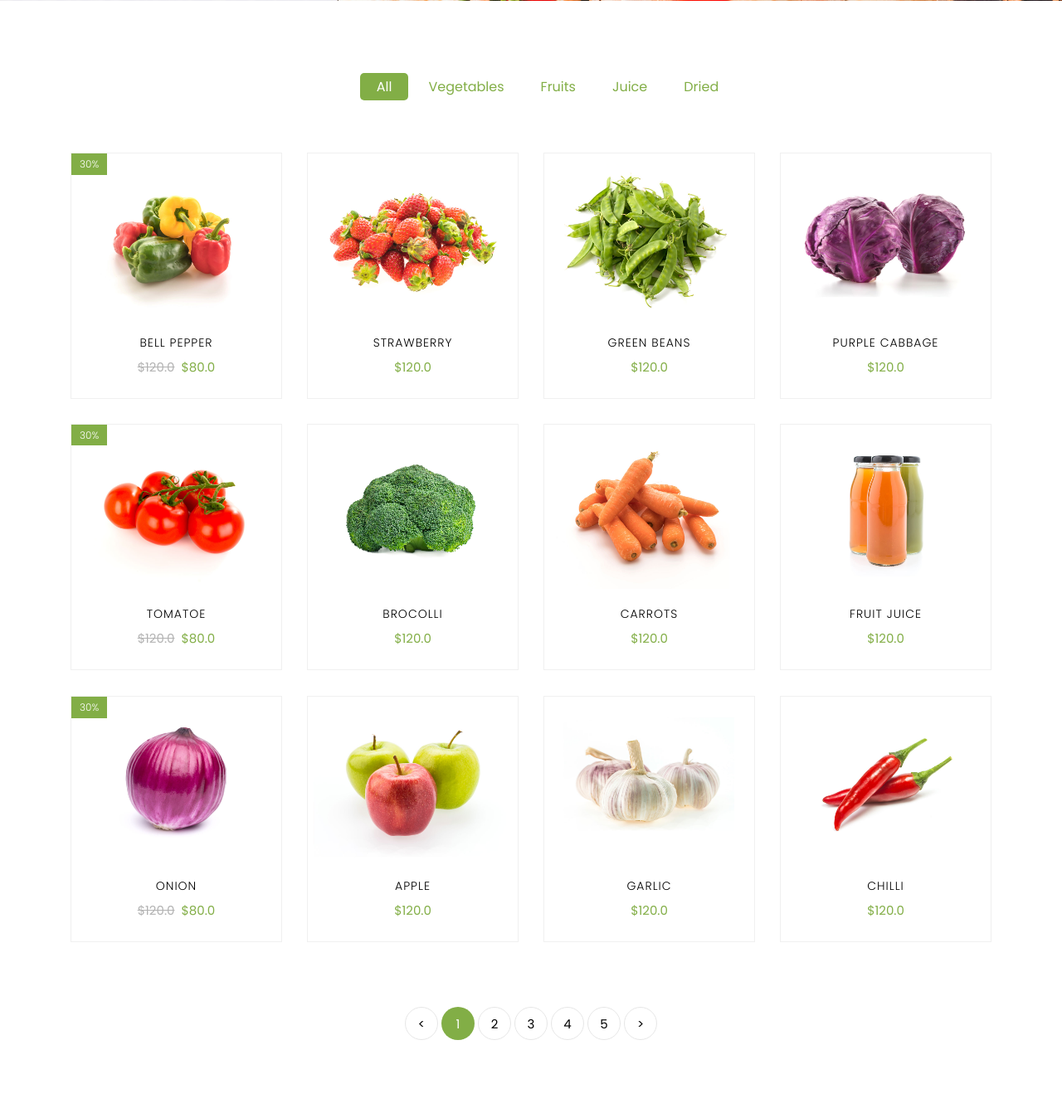
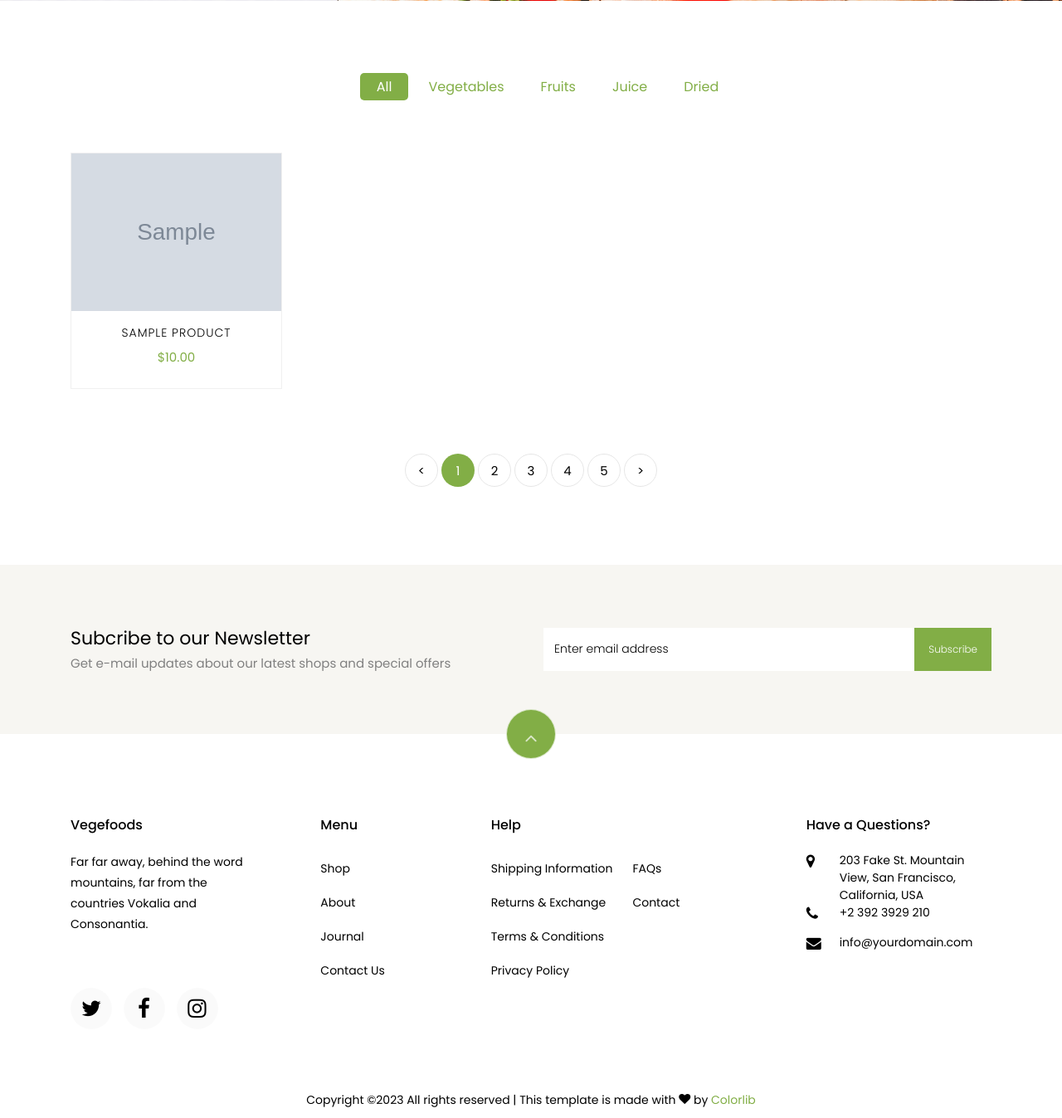
Before and after one commit to KossKol/VegStore, a Django app: page /store/ in a window 1280 px wide. Shown: the part 461-1809 px from the top of the page at 83% size. Run offline with Django 4.2, Linux system fonts and the light colour scheme; tables that the repository leaves empty hold one stand-in row (values such as "Sample post"); grey boxes marked "Sample" are stand-in pictures; some libraries are stand-ins or nearby versions; some web fonts are replaced.

Commit message:
Вывод продуктов в шаблон shop.html из БД

```diff
--- a/project/settings.py
+++ b/project/settings.py
@@ -120,6 +120,7 @@ USE_TZ = True
 # https://docs.djangoproject.com/en/4.2/howto/static-files/
 
 STATIC_URL = 'static/'
+STATICFILES_DIRS = [Path.joinpath(BASE_DIR, 'static')]
 
 # Default primary key field type
 # https://docs.djangoproject.com/en/4.2/ref/settings/#default-auto-field
--- a/store/templates/store/shop.html
+++ b/store/templates/store/shop.html
@@ -29,9 +29,9 @@
                 {% for product in data %}
     			<div class="col-md-6 col-lg-3 ftco-animate">
     				<div class="product">
-    					<a href="{% url 'store:product' product.id %}" class="img-prod"><img class="img-fluid" src="{% static product.url %}" alt="Colorlib Template">
-                            {% if product.discount %}
-    						<span class="status">{{product.discount}}%</span>
+    					<a href="{% url 'store:product' product.id %}" class="img-prod"><img class="img-fluid" src="/{{ product.image }}" alt="Colorlib Template">
+                            {% if product.discount_value %}
+    						<span class="status">{{product.discount_value}}%</span>
                             {% endif %}
     						<div class="overlay"></div>
     					</a>
@@ -39,7 +39,7 @@
     						<h3><a href="#">{{product.name}}</a></h3>
     						<div class="d-flex">
     							<div class="pricing">
-                                    {% if product.discount %}
+                                    {% if product.discount_value %}
 		    						<p class="price"><span class="mr-2 price-dc">${{product.price_before}}</span><span class="price-sale">${{product.price_after}}</span></p>
 		    					    {% else %}
                                     <p class="price"><span>${{product.price_before}}</span></p>
--- a/store/views.py
+++ b/store/views.py
@@ -1,5 +1,8 @@
 from django.shortcuts import render
 from django.views import View
+from django.db.models import OuterRef, Subquery, F, ExpressionWrapper, DecimalField, Case, When
+from django.utils import timezone
+from .models import Product, Discount
 
 
 class CartView(View):
@@ -79,69 +82,97 @@ class ProductView(View):
 class ShopView(View):
 
     def get(self, request):
-        context = {'data': [{'name': 'Bell Pepper',
-                             'discount': 30,
-                             'price_before': 120.00,
-                             'price_after': 80.00,
-                             'id': 1,
-                             'url': 'store/images/product-1.jpg'},
-                            {'name': 'Strawberry',
-                             'discount': None,
-                             'price_before': 120.00,
-                             'id': 2,
-                             'url': 'store/images/product-2.jpg'},
-                            {'name': 'Green Beans',
-                             'discount': None,
-                             'price_before': 120.00,
-                             'id': 3,
-                             'url': 'store/images/product-3.jpg'},
-                            {'name': 'Purple Cabbage',
-                             'discount': None,
-                             'price_before': 120.00,
-                             'id': 4,
-                             'url': 'store/images/product-4.jpg'},
-                            {'name': 'Tomatoe',
-                             'discount': 30,
-                             'price_before': 120.00,
-                             'price_after': 80.00,
-                             'id': 5,
-                             'url': 'store/images/product-5.jpg'},
-                            {'name': 'Brocolli',
-                             'discount': None,
-                             'price_before': 120.00,
-                             'id': 6,
-                             'url': 'store/images/product-6.jpg'},
-                            {'name': 'Carrots',
-                             'discount': None,
-                             'price_before': 120.00,
-                             'id': 7,
-                             'url': 'store/images/product-7.jpg'},
-                            {'name': 'Fruit Juice',
-                             'discount': None,
-                             'price_before': 120.00,
-                             'id': 8,
-                             'url': 'store/images/product-8.jpg'},
-                            {'name': 'Onion',
-                             'discount': 30,
-                             'price_before': 120.00,
-                             'price_after': 80.00,
-                             'id': 9,
-                             'url': 'store/images/product-9.jpg'},
-                            {'name': 'Apple',
-                             'discount': None,
-                             'price_before': 120.00,
-                             'id': 10,
-                             'url': 'store/images/product-10.jpg'},
-                            {'name': 'Garlic',
-                             'discount': None,
-                             'price_before': 120.00,
-                             'id': 11,
-                             'url': 'store/images/product-11.jpg'},
-                            {'name': 'Chilli',
-                             'discount': None,
-                             'price_before': 120.00,
-                             'id': 12,
-                             'url': 'store/images/product-12.jpg'},
-                            ]
-                   }
-        return render(request, 'store/shop.html', context)
+        # Создание запроса на получения всех действующих не нулевых скидок
+        discount_value = Case(When(discount__value__gte=0,
+                                   discount__date_begin__lte=timezone.now(),
+                                   discount__date_end__gte=timezone.now(),
+                                   then=F('discount__value')),
+                              default=0,
+                              output_field=DecimalField(max_digits=10, decimal_places=2)
+                              )
+        # Создание запроса на расчёт цены со скидкой
+        price_with_discount = ExpressionWrapper(
+            F('price') * (100.0 - F('discount_value')) / 100.0,
+            output_field=DecimalField(max_digits=10, decimal_places=2)
+        )
+
+        products = Product.objects.annotate(
+            discount_value=discount_value,
+            # Другой способ через запрос в другую таблицу, однако
+            # без фильтрации по времени действия скидки
+            # discount_value=Subquery(
+            #     Discount.objects.filter(product_id=OuterRef('id')).values(
+            #         'value')
+            # ),
+            price_before=F('price'),
+            price_after=price_with_discount
+        ).values('id', 'name', 'image', 'price_before', 'price_after',
+                 'discount_value')
+
+        return render(request, 'store/shop.html', {"data": products})
+        # context = {'data': [{'name': 'Bell Pepper',
+        #                      'discount': 30,
+        #                      'price_before': 120.00,
+        #                      'price_after': 80.00,
+        #                      'id': 1,
+        #                      'url': 'store/images/product-1.jpg'},
+        #                     {'name': 'Strawberry',
+        #                      'discount': None,
+        #                      'price_before': 120.00,
+        #                      'id': 2,
+        #                      'url': 'store/images/product-2.jpg'},
+        #                     {'name': 'Green Beans',
+        #                      'discount': None,
+        #                      'price_before': 120.00,
+        #                      'id': 3,
+        #                      'url': 'store/images/product-3.jpg'},
+        #                     {'name': 'Purple Cabbage',
+        #                      'discount': None,
+        #                      'price_before': 120.00,
+        #                      'id': 4,
+        #                      'url': 'store/images/product-4.jpg'},
+        #                     {'name': 'Tomatoe',
+        #                      'discount': 30,
+        #                      'price_before': 120.00,
+        #                      'price_after': 80.00,
+        #                      'id': 5,
+        #                      'url': 'store/images/product-5.jpg'},
+        #                     {'name': 'Brocolli',
+        #                      'discount': None,
+        #                      'price_before': 120.00,
+        #                      'id': 6,
+        #                      'url': 'store/images/product-6.jpg'},
+        #                     {'name': 'Carrots',
+        #                      'discount': None,
+        #                      'price_before': 120.00,
+        #                      'id': 7,
+        #                      'url': 'store/images/product-7.jpg'},
+        #                     {'name': 'Fruit Juice',
+        #                      'discount': None,
+        #                      'price_before': 120.00,
+        #                      'id': 8,
+        #                      'url': 'store/images/product-8.jpg'},
+        #                     {'name': 'Onion',
+        #                      'discount': 30,
+        #                      'price_before': 120.00,
+        #                      'price_after': 80.00,
+        #                      'id': 9,
+        #                      'url': 'store/images/product-9.jpg'},
+        #                     {'name': 'Apple',
+        #                      'discount': None,
+        #                      'price_before': 120.00,
+        #                      'id': 10,
+        #                      'url': 'store/images/product-10.jpg'},
+        #                     {'name': 'Garlic',
+        #                      'discount': None,
+        #                      'price_before': 120.00,
+        #                      'id': 11,
+        #                      'url': 'store/images/product-11.jpg'},
+        #                     {'name': 'Chilli',
+        #                      'discount': None,
+        #                      'price_before': 120.00,
+        #                      'id': 12,
+        #                      'url': 'store/images/product-12.jpg'},
+        #                     ]
+        #            }
+        # return render(request, 'store/shop.html', context)
```
Also changed, not shown: store/migrations/0001_initial.py (added), store/migrations/0002_discountt.py (added).
